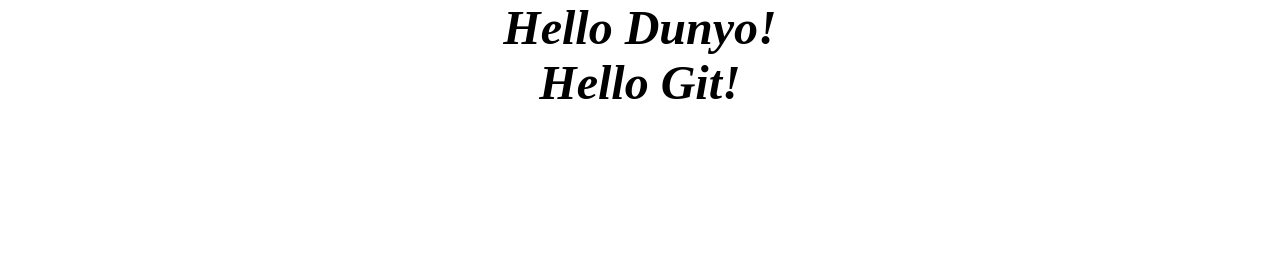
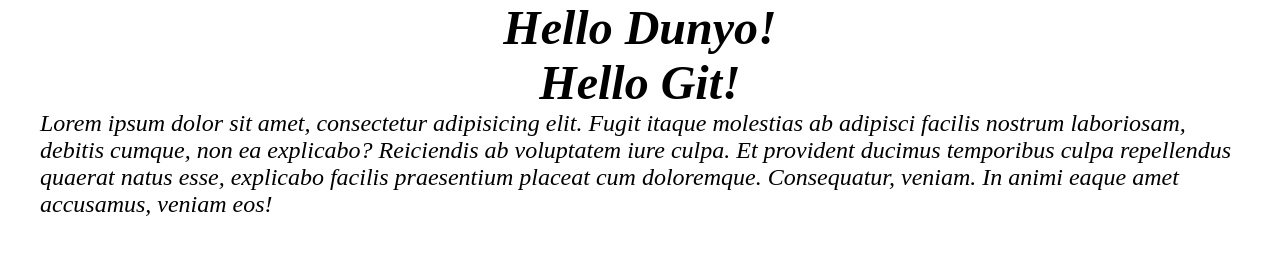
Before and after one commit to ustabayevaxadxon/smth, a plain HTML site: page index.html in a window 1280 px wide. Drawn offline with Linux system fonts and the light colour scheme.

Commit message:
added some changes

```diff
--- a/index.html
+++ b/index.html
@@ -1,5 +1,6 @@
 <!DOCTYPE html>
 <html lang="en">
+
 <head>
     <meta charset="UTF-8">
     <meta http-equiv="X-UA-Compatible" content="IE=edge">
@@ -7,10 +8,18 @@
     <link rel="stylesheet" href="main.css">
     <title>Github</title>
 </head>
+
 <body>
     <div class="container">
         <h1>Hello Dunyo!</h1>
         <h1>Hello Git!</h1>
+        <p>
+            Lorem ipsum dolor sit amet, consectetur adipisicing elit. Fugit itaque molestias ab adipisci facilis nostrum
+            laboriosam, debitis cumque, non ea explicabo? Reiciendis ab voluptatem iure culpa. Et provident ducimus
+            temporibus culpa repellendus quaerat natus esse, explicabo facilis praesentium placeat cum doloremque.
+            Consequatur, veniam. In animi eaque amet accusamus, veniam eos!
+        </p>
     </div>
 </body>
+
 </html>
--- a/main.css
+++ b/main.css
@@ -14,3 +14,8 @@
     font-style: italic;
     text-align: center;
 }
+
+.container p {
+    font-style: italic;
+    font-size: 24px;
+}
```
